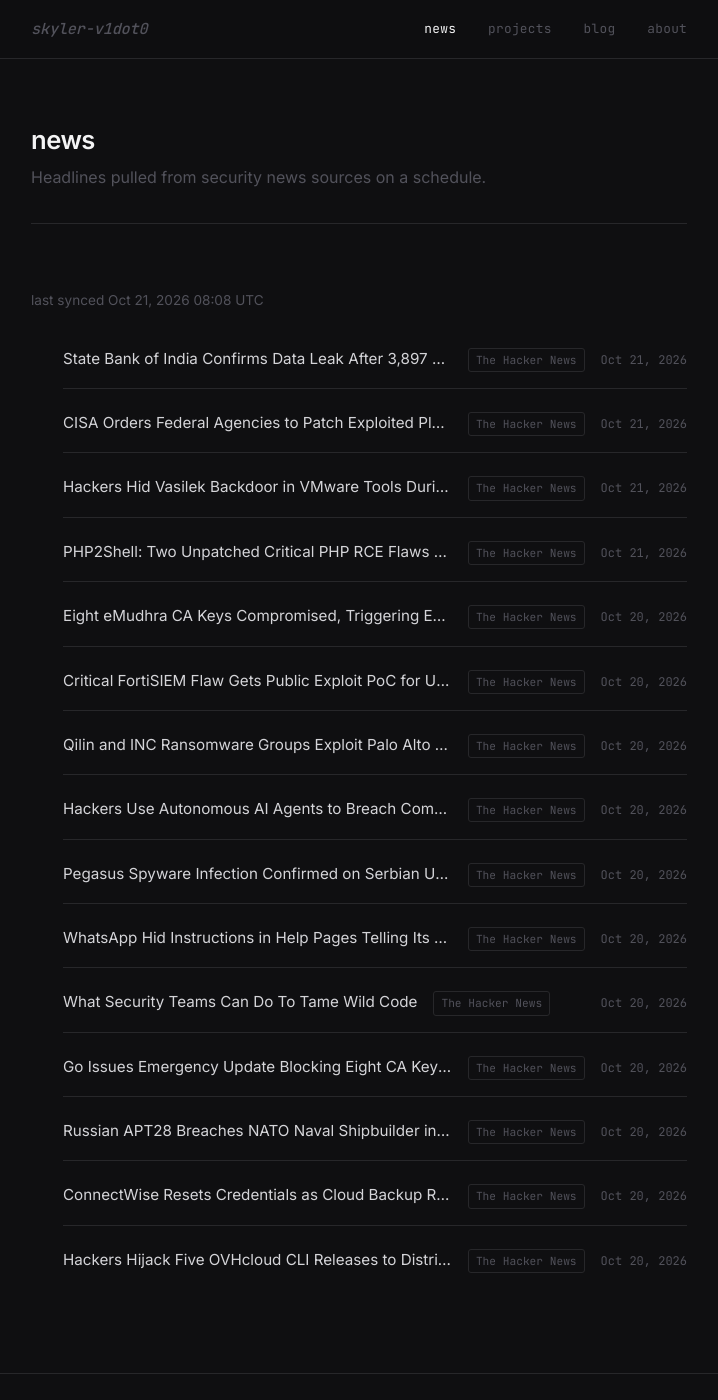
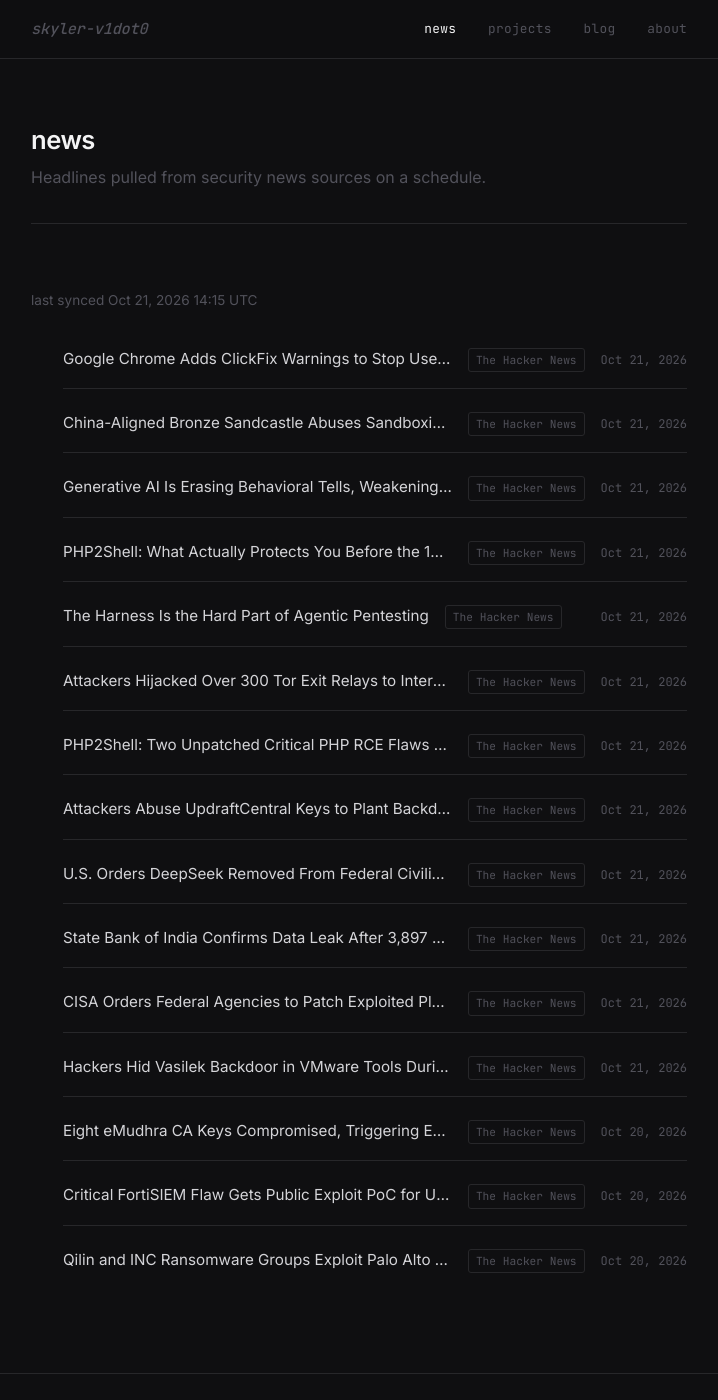
Before and after one commit to skyler-v1dot0/personal-site, a Jekyll site: the page built from news.html, in a window 1280 px wide and 1400 px high. Shown: the whole window, without its empty margins (281-999 px from the left). Built offline with Jekyll 4.4.1, drawn with Linux system fonts in a browser that asks for light colours.

Commit message:
chore: sync news feed [skip ci]

```diff
--- a/_data/news.yml
+++ b/_data/news.yml
@@ -1,6 +1,47 @@
 ---
-updated_at: '2026-10-21T08:08:53Z'
+updated_at: '2026-10-21T14:15:32Z'
 items:
+- title: Google Chrome Adds ClickFix Warnings to Stop Users From Running Malicious
+    Commands
+  url: https://thehackernews.com/2026/10/google-chrome-adds-clickfix-warnings-to.html
+  source: The Hacker News
+  published: '2026-10-21T13:15:09Z'
+- title: China-Aligned Bronze Sandcastle Abuses Sandboxie DLL Sideloading to Deploy
+    Backdoors
+  url: https://thehackernews.com/2026/10/china-aligned-bronze-sandcastle-abuses.html
+  source: The Hacker News
+  published: '2026-10-21T12:05:00Z'
+- title: Generative AI Is Erasing Behavioral Tells, Weakening Behavior-Only Detection,
+    Proofpoint Reports
+  url: https://thehackernews.com/2026/10/generative-ai-is-erasing-behavioral.html
+  source: The Hacker News
+  published: '2026-10-21T11:53:34Z'
+- title: 'PHP2Shell: What Actually Protects You Before the 14:00 UTC PHP RCE Patch,
+    and What Doesn''t'
+  url: https://thehackernews.com/2026/10/php2shell-what-actually-protects-you.html
+  source: The Hacker News
+  published: '2026-10-21T10:36:53Z'
+- title: The Harness Is the Hard Part of Agentic Pentesting
+  url: https://thehackernews.com/2026/10/the-harness-is-hard-part-of-agentic.html
+  source: The Hacker News
+  published: '2026-10-21T10:32:40Z'
+- title: Attackers Hijacked Over 300 Tor Exit Relays to Intercept SSH Connections
+  url: https://thehackernews.com/2026/10/attackers-hijacked-over-300-tor-exit.html
+  source: The Hacker News
+  published: '2026-10-21T10:30:27Z'
+- title: 'PHP2Shell: Two Unpatched Critical PHP RCE Flaws (CVSS 9.2) Trigger Emergency
+    Security Alert'
+  url: https://thehackernews.com/2026/10/php2shell-two-unpatched-critical-php.html
+  source: The Hacker News
+  published: '2026-10-21T09:05:17Z'
+- title: Attackers Abuse UpdraftCentral Keys to Plant Backdoors on WordPress Sites
+  url: https://thehackernews.com/2026/10/attackers-abuse-updraftcentral-keys-to.html
+  source: The Hacker News
+  published: '2026-10-21T09:01:12Z'
+- title: U.S. Orders DeepSeek Removed From Federal Civilian Systems, Bans New Purchases
+  url: https://thehackernews.com/2026/10/us-orders-deepseek-removed-from-federal.html
+  source: The Hacker News
+  published: '2026-10-21T08:04:17Z'
 - title: State Bank of India Confirms Data Leak After 3,897 Customer Records Found
     on Dark Web
   url: https://thehackernews.com/2026/10/state-bank-of-india-confirms-data-leak.html
@@ -16,11 +57,6 @@ items:
   url: https://thehackernews.com/2026/10/hackers-hid-vasilek-backdoor-in-vmware.html
   source: The Hacker News
   published: '2026-10-21T06:05:15Z'
-- title: 'PHP2Shell: Two Unpatched Critical PHP RCE Flaws (CVSS 9.2) Trigger Emergency
-    Security Alert'
-  url: https://thehackernews.com/2026/10/php2shell-two-unpatched-critical-php.html
-  source: The Hacker News
-  published: '2026-10-21T04:57:50Z'
 - title: Eight eMudhra CA Keys Compromised, Triggering Emergency Fixes Across Browsers
     and Software
   url: https://thehackernews.com/2026/10/eight-emudhra-ca-keys-compromised.html
@@ -36,41 +72,3 @@ items:
   url: https://thehackernews.com/2026/10/qilin-and-inc-ransomware-groups-exploit.html
   source: The Hacker News
   published: '2026-10-20T15:32:27Z'
-- title: Hackers Use Autonomous AI Agents to Breach Company Websites, Target Over
-    1,200 Sites
-  url: https://thehackernews.com/2026/10/hackers-use-autonomous-ai-agents-to.html
-  source: The Hacker News
-  published: '2026-10-20T14:07:17Z'
-- title: Pegasus Spyware Infection Confirmed on Serbian University Rector's iPhone
-    Days Before Election
-  url: https://thehackernews.com/2026/10/pegasus-spyware-infection-confirmed-on.html
-  source: The Hacker News
-  published: '2026-10-20T12:59:44Z'
-- title: WhatsApp Hid Instructions in Help Pages Telling Its AI Chatbot Not to Recommend
-    Privacy Regulators
-  url: https://thehackernews.com/2026/10/whatsapp-hid-instructions-in-help-pages.html
-  source: The Hacker News
-  published: '2026-10-20T11:41:06Z'
-- title: What Security Teams Can Do To Tame Wild Code
-  url: https://thehackernews.com/2026/10/what-security-teams-can-do-to-tame-wild.html
-  source: The Hacker News
-  published: '2026-10-20T11:33:04Z'
-- title: Go Issues Emergency Update Blocking Eight CA Keys Over Undisclosed Security
-    Concerns
-  url: https://thehackernews.com/2026/10/go-issues-emergency-update-blocking.html
-  source: The Hacker News
-  published: '2026-10-20T11:32:59Z'
-- title: Russian APT28 Breaches NATO Naval Shipbuilder in NATO Country, Deploys New
-    Reflective Loader
-  url: https://thehackernews.com/2026/10/russian-apt28-breaches-nato-naval.html
-  source: The Hacker News
-  published: '2026-10-20T11:06:25Z'
-- title: ConnectWise Resets Credentials as Cloud Backup Remains Offline After Security
-    Incident
-  url: https://thehackernews.com/2026/10/connectwise-resets-credentials-as-cloud.html
-  source: The Hacker News
-  published: '2026-10-20T10:56:08Z'
-- title: Hackers Hijack Five OVHcloud CLI Releases to Distribute Secret-Stealing Malware
-  url: https://thehackernews.com/2026/10/hackers-hijack-five-ovhcloud-cli.html
-  source: The Hacker News
-  published: '2026-10-20T08:21:29Z'
```
